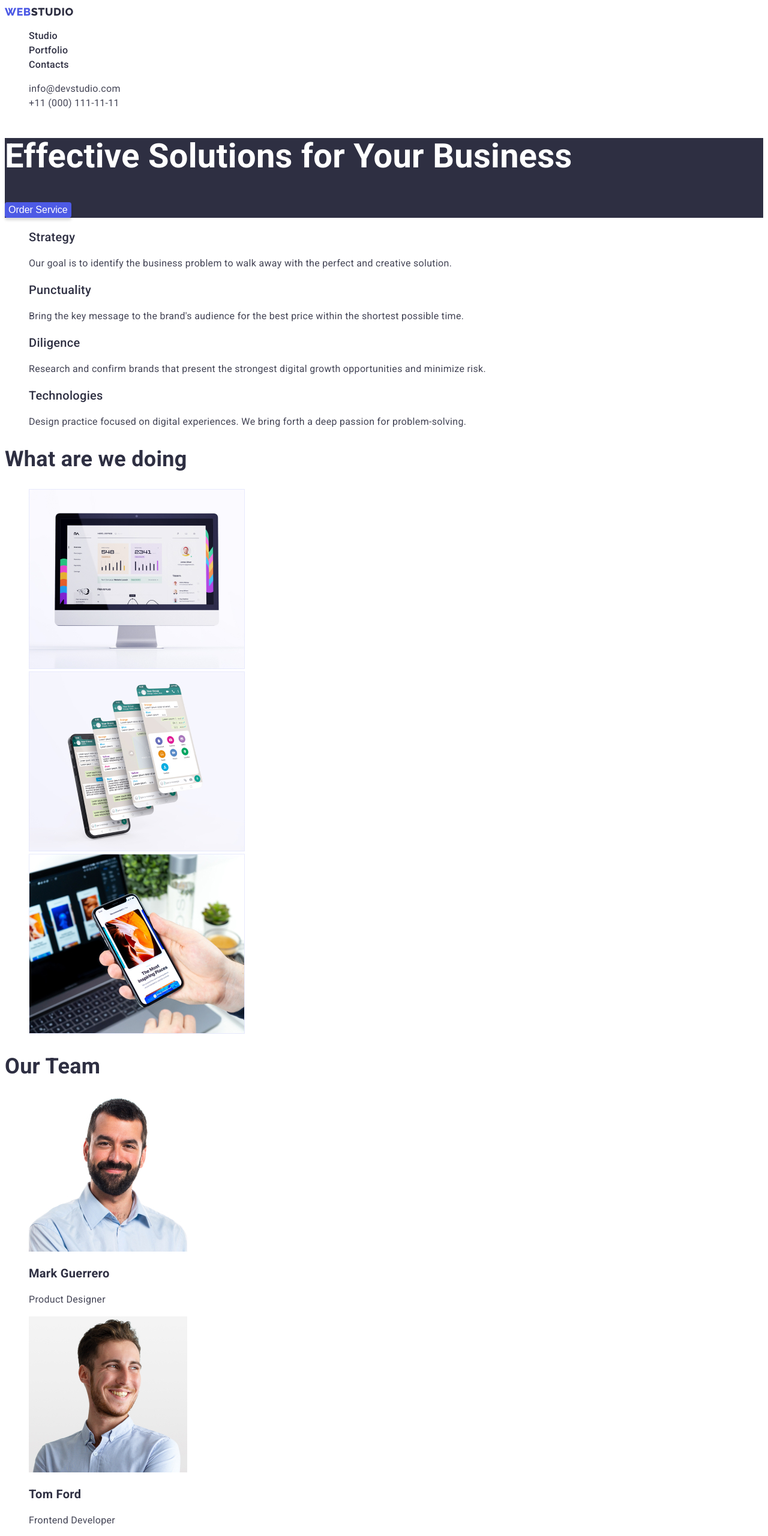
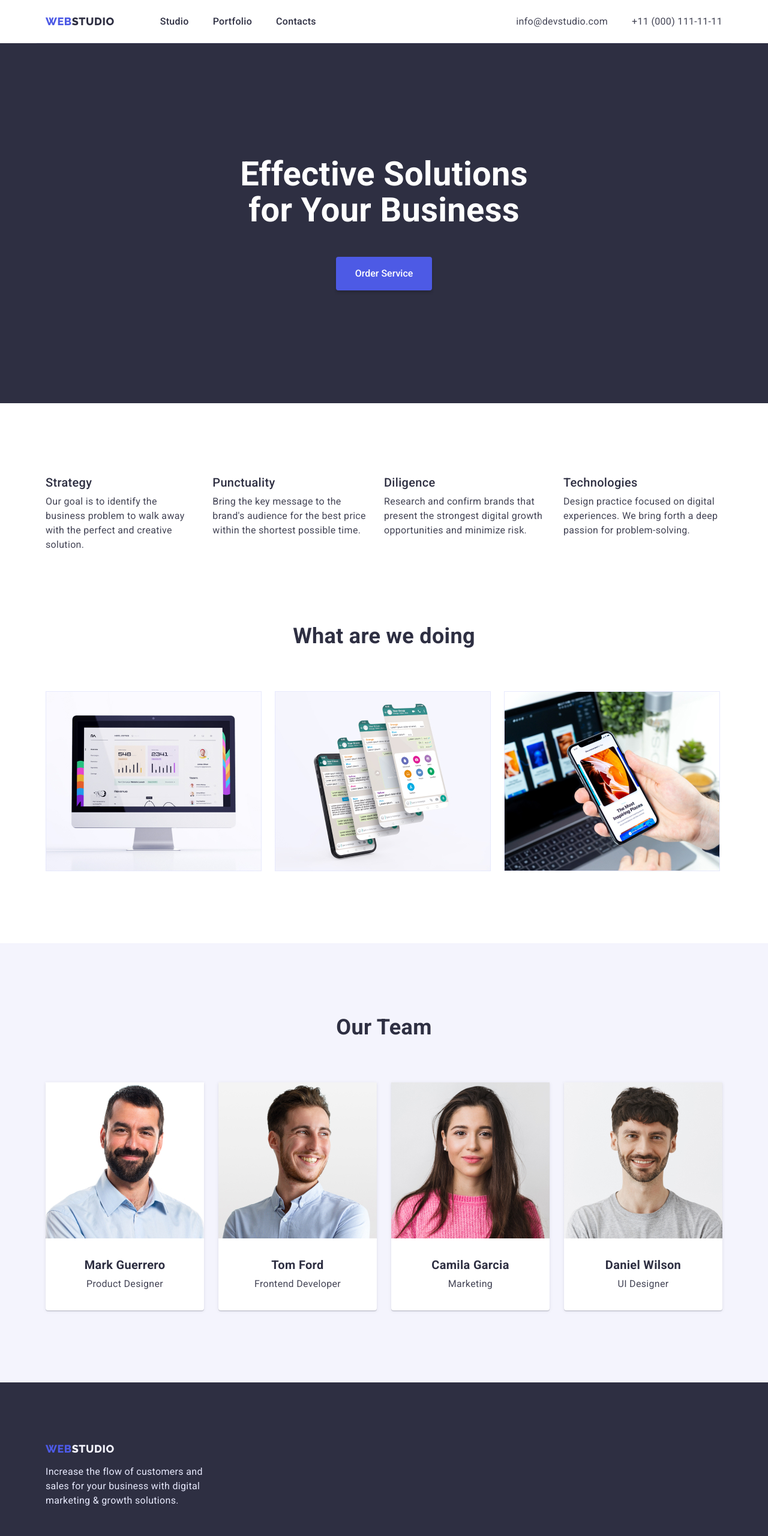
Before and after one commit to OlenaDiahil/goit-markup-hw-03, a plain HTML site: page index.html in a window 1280 px wide. Shown: the top 2560 px of the page at 60% size. Drawn offline with nearby package versions, Linux system fonts and the light colour scheme.

Commit message:
edition 1 hw3

```diff
--- a/css/styels.css
+++ b/css/styels.css
@@ -1,23 +1,69 @@
+
+
+:root {
+    --basic-background: #FFFFFF;
+    --background-color: #2E2F42;
+    --secondary-color: #2E2F42;
+    --white-text: #FFFFFF;
+    --focus-color: #404BBF;
+    --secondary-background: #F4F4FD;
+}
+
+
+
+/*Base*/
+
 body {
     color: #434455;
     font-family: 'Roboto', sans-serif;
-    background: #FFFFFF;
+    background-color: var(--basic-background);
     letter-spacing: 0.02em;
 }
 
-:root {
-    --brand-color: #2E2F42;
-    --focus-color: #404BBF;
-
+p, h1, h2, h3, h4, h5, h6 {
+    margin-top: 0;
 }
 
 ul {
+    margin-top: 0;
+    margin-bottom: 0;
+    padding-left: 0;
     list-style-type: none;
 }
 
-.logo-link {
+img {
+    display: block;
+    max-width: 100%;
+    height: auto;
+}
+
+.container {
+    width: 100%;
+    max-width: 1158px;
+    margin: 0 auto;
+    padding: 0 15px;
+}
+
+.section {
+    padding-top: 120px;
+    padding-bottom: 120px;
+}
+
+/*Header*/
+
+.main-nav {
+    display: flex;
+    align-items: center;
+    min-height: 72px;
+    border-bottom: 1px solid #E7E9FC;
+}
+
+.nav-logo {
+    margin-right: 76px;
+    padding-top: 20px;
+    padding-bottom: 20px;
     font-family: 'Raleway';
-    color: #2E2F42;
+    color: var(--secondary-color);
     font-weight: 800;
     font-size: 18px;
     line-height: 24px;
@@ -30,19 +76,43 @@ ul {
     color: #4D5AE5;
 }
 
-.header-link {
-    color: #2E2F42;
+.site-nav {
+    display: flex;
+}
+
+.site-nav .item + .item {
+    margin-left: 40px;
+}
+
+.nav-link {
+    padding-top: 20px;
+    padding-bottom: 20px;
+    color: var(--secondary-color);
     font-weight: 500;
     font-size: 16px;
     line-height: 24px;
     text-decoration: none;
 }
 
-.header-link:hover,.header-link:focus {
+.nav-link:hover,.nav-link:focus {
     color: var(--focus-color);
 }
 
+.address {
+    margin-left: auto;
+}
+
+.site-address {
+    display: flex;
+}
+
+.site-address .item +.item {
+    margin-left: 40px;
+}
+
 .address-link {
+    padding-top: 20px;
+    padding-bottom: 20px;
     color: #434455;
     font-size: 16px;
     line-height: 24px;
@@ -54,23 +124,35 @@ ul {
     color: var(--focus-color);
 }
 
+
+
+/*Hero section*/
+
 .hero-section {
-    background: var(--brand-color);
+    text-align: center;
+    padding-top: 188px;
+    padding-bottom: 188px;
+    background-color: var(--background-color);
 }
 
 .hero-text {
-    color: #FFFFFF;
+    margin-left: auto;
+    margin-right: auto;
+    margin-bottom: 48px;
+    max-width: 496px;
+    color: var(--white-text);
     font-weight: 700;
     font-size: 56px;
     line-height: 60px;
 }
 
 .button-service {
-    color: #FFFFFF;
+    color: var(--white-text);
     font-weight: 500;
     font-size: 16px;
     line-height: 24px;
-    background: #4D5AE5;
+    background-color: #4D5AE5;
+    padding: 16px 32px;
     box-shadow: 0px 4px 4px rgba(0, 0, 0, 0.15);
     border-radius: 4px;
     border: 0;
@@ -78,46 +160,114 @@ ul {
 }
 
 .button-service:hover,.button-service:focus {
-    background: var(--focus-color);
+    background-color: var(--focus-color);
+}
+
+/*About section*/
+
+.about-section {
+    padding-top: 120px;
+}
+
+.visually-hidden {
+    position: absolute;
+    width: 1px;
+    height: 1px;
+    margin: -1px;
+    border: 0;
+    padding: 0;
+    white-space: nowrap;
+    clip-path: inset(100%);
+    clip: rect(0 0 0 0);
+    overflow: hidden;
+}
+
+.about-items {
+    display: flex;
+    gap: 22px;
 }
 
 .about-section-title {
-    color: var(--brand-color);
+    margin-bottom: 8px;
+    color: var(--secondary-color);
     font-weight: 500;
     font-size: 20px;
     line-height: 24px;
 }
 
 .about-section-descr {
+    margin-bottom: 0;
     font-size: 16px;
     line-height: 24px;
 }
 
+/*Example section*/
+
 .example-section-head {
-    color: var(--brand-color);
+    margin-bottom: 72px;
+    text-align: center;
+    color: var(--secondary-color);
     font-size: 36px;
     line-height: 40px;
 }
 
+.example-section-img {
+    display: flex;
+    gap: 22px;
+}
+
+/*Team section*/
+
+.team-section {
+    background-color: var(--secondary-background);
+}
+
 .team-section-head {
-    color: var(--brand-color);
+    text-align: center;
+    margin-bottom: 72px;
+    color: var(--secondary-color);
     font-size: 36px;
     line-height: 40px;
 }
 
+.team-list {
+    display: flex;
+    gap: 24px;
+    text-align: center;
+}
+
+.team-list-item {
+    background: var(--basic-background);
+    box-shadow: 0px 1px 6px rgba(46, 47, 66, 0.08), 0px 1px 1px rgba(46, 47, 66, 0.16), 0px 2px 1px rgba(46, 47, 66, 0.08);
+    border-radius: 0px 0px 4px 4px;
+}
+
+.team-section-img {
+    margin-bottom: 32px;
+}
+
 .team-section-title {
-    color: var(--brand-color);
+    margin-bottom: 8px;
+    color: var(--secondary-color);
     font-size: 20px;
     line-height: 24px;
 }
 
 .team-section-descr {
+    margin-bottom: 32px;
     font-size: 16px;
     line-height: 24px;
 }
 
 .footer {
-    background: var(--brand-color);
+    background-color: var(--background-color);
+}
+
+/*Footer*/
+
+.site-footer {
+    padding-top: 100px;
+    padding-bottom: 100px;
 }
 
 .logo-footer{
@@ -136,9 +286,26 @@ ul {
 }
 
 .footer-descr {
+    margin-top: 16px;
+    margin-bottom: 0;
+    max-width: 264px;
     color: #E7E9FC;
     font-size: 16px;
     line-height: 24px;
+}
+
+/*Portfolio section*/
+
+.portfolio-container {
+    padding-top: 96px;
+    padding-bottom: 120px;
+}
+
+.filtr-items {
+    margin-bottom: 72px;
+    justify-content: center;
+    display: flex;
+    gap: 24px;
 }
 
 .filtr-button {
@@ -148,30 +315,36 @@ ul {
     line-height: 24px;
     width: 116px;
     height: 48px;
-    background: #F4F4FD;
+    background-color: #F4F4FD;
     border: 1px solid #E7E9FC;
     border-radius: 4px;
     cursor: pointer;
 }
 
 .filtr-button:hover,.filtr-button:focus {
-    color: #FFFFFF;
-    background: var(--focus-color);
+    color: var(--white-text);
+    background-color: var(--focus-color);
 }
 
-.portfolio-container {
-    width: 360px;
-    height: 420px;
-    left: 156px;
-    top: 756px;
-    border: 1px solid #E7E9FC;
+.portfolio-items {
+    display: flex;
+    flex-wrap: wrap;
+    justify-content: space-between;
 }
 
-.portfolio-img :hover,.portfolio-img:focus {
-    background: var(--focus-color);
+.portfolio-items .item {
+    margin-bottom: 48px;
+    background-color: var(--basic-background);
+    border: 1px solid #E7E9FC;
+    }
+
+.portfolio-img {
+    margin-bottom: 32px;
 }
 
 .portfolio-title {
+    margin-left: 16px;
+    margin-bottom: 8px;
     color: var(--brand-color);
     font-weight: 500;
     font-size: 20px;
@@ -179,6 +352,8 @@ ul {
 }
 
 .portfolio-descrfiltr {
+    margin-left: 16px;
+    margin-bottom: 32px;
     font-size: 16px;
     line-height: 24px;
 }
--- a/index.html
+++ b/index.html
@@ -11,92 +11,104 @@
     <link href="https://fonts.googleapis.com/css2?family=Raleway:wght@800&family=Roboto:wght@400;500;700;900&display=swap"
         rel="stylesheet">
     <!--Styles-->
+    <link rel="stylesheet" href="https://cdn.jsdelivr.net/npm/modern-normalize@1.1.0/modern-normalize.min.css">
     <link rel="stylesheet" href="./css/styels.css">
 </head>
 <body>
     <header class="header">
-        <nav class="header-nav">
-            <a class="logo-link" href="./index.html"><span class="logo-link-part">Web</span>Studio</a>
-            <ul>
-                <li><a class="header-link" href="./index.html">Studio</a></li>
-                <li><a class="header-link" href="./portfolio.html">Portfolio</a></li>
-                <li><a class="header-link" href="">Contacts</a></li>
+        <div class="container main-nav">
+            <a class="nav-logo" href="./index.html"><span class="logo-link-part">Web</span>Studio</a>
+            <nav class="nav">
+                <ul class="site-nav">
+                    <li class="item"><a class="nav-link" href="./index.html">Studio</a></li>
+                    <li class="item"><a class="nav-link" href="./portfolio.html">Portfolio</a></li>
+                    <li class="item"><a class="nav-link" href="">Contacts</a></li>
                 </ul>
             </nav>
-        <address class="header-address">
-            <ul>
-                    <li><a class="address-link" href="mailto:info@devstudio.com">info@devstudio.com</a></li>
-                    <li><a class="address-link"  href="tel:+110001111111">+11 (000) 111-11-11</a></li>
+            <address class="address">
+                <ul class="site-address">
+                        <li class="item"><a class="address-link" href="mailto:info@devstudio.com">info@devstudio.com</a></li>
+                        <li class="item"><a class="address-link"  href="tel:+110001111111">+11 (000) 111-11-11</a></li>
                 </ul>
             </address>
-
+        </div>
     </header>
 
     <main class="main-page">
         <section class="hero-section">
+            <div class="container">
                 <h1 class="hero-text">Effective Solutions
                 for Your Business</h1>
                 <button class="button-service" type="button">Order Service</button>
+            </div>
         </section>
         <section class="about-section">
-            <h2 hidden>What are we doing</h2>
-            <ul>
-                <li>
+            <div class="container">
+                <h2 class="visually-hidden">What are we doing</h2>
+                <ul class="about-items">
+                    <li class="item">
                         <h3 class="about-section-title">Strategy</h3>
                         <p class="about-section-descr">Our goal is to identify the business
                         problem to walk away with the perfect and creative solution.</p>
                     </li>
-                <li>
+                    <li class="item">
                         <h3 class="about-section-title">Punctuality</h3>
                         <p class="about-section-descr">Bring the key message to the brand's audience for the best price within the shortest possible time.</p>
                     </li>
-                <li>
+                    <li class="item">
                         <h3 class="about-section-title">Diligence</h3>
                         <p class="about-section-descr">Research and confirm brands that present the strongest digital growth opportunities and minimize risk.</p>
                     </li>
-                <li>
+                    <li class="item">
                         <h3 class="about-section-title">Technologies</h3>
                         <p class="about-section-descr">Design practice focused on digital experiences. We bring forth a deep passion for problem-solving.</p>
                     </li>
                 </ul>
+            </div>
         </section>
-        <section class="example-section">
+        <section class="section example-section">
+            <div class="container">
                 <h2 class="example-section-head">What are we doing</h2>
                 <ul class="example-section-img">
                     <li><img src="./images/computer.jpg" alt="computer" width="360" ></li>
                     <li><img src="./images/phone.jpg" alt="phone messenger" width="360"></li>
                     <li><img src="./images/technologies.jpg" alt="computer and phone" width="360"></li>
                 </ul>
+            </div>
         </section>
-        <section class="team-section">
+        <section class="section team-section">
+            <div class="container">
                 <h2 class="team-section-head">Our Team</h2>
-            <ul>
-                <li>
+                <ul class="team-list">
+                    <li class="team-list-item">
                         <img src="./images/markguerrero.jpg" alt="photo Mark Guerrero" width="264" class="team-section-img">
                         <h3  class="team-section-title">Mark Guerrero</h3>
                         <p   class="team-section-descr">Product Designer</p>
                     </li>
-                <li>
+                    <li class="team-list-item">
                         <img src="./images/tomford.jpg" alt="photo Tom Ford" width="264" class="team-section-img">
                         <h3  class="team-section-title">Tom Ford</h3>
                         <p   class="team-section-descr">Frontend Developer</p>
                     </li>
-                <li>
+                    <li class="team-list-item">
                         <img src="./images/camilagarcia.jpg" alt="photo Camila Garcia" width="264" class="team-section-img">
                         <h3  class="team-section-title">Camila Garcia</h3>
                         <p   class="team-section-descr">Marketing</p>
                     </li>
-                <li>
+                    <li class="team-list-item">
                         <img src="./images/danielwilson.jpg" alt="photo Daniel Wilson" width="264" class="team-section-img">
                         <h3  class="team-section-title">Daniel Wilson</h3>
                         <p   class="team-section-descr">UI Designer</p>
                     </li>
                 </ul>
+            </div>
         </section>
     </main>
     <footer class="footer">
+        <div class="container site-footer">
             <a class="logo-footer" href="./index.html"><span class="logo-footer-part">Web</span>Studio</a>
             <p class="footer-descr">Increase the flow of customers and sales for your business with digital marketing & growth solutions.</p>
+        </div>
     </footer>
 </body>
 </html>
```
Also changed, not shown: portfolio.html (+32 -25 lines). Lines whose indentation alone changed are shown as unchanged.
